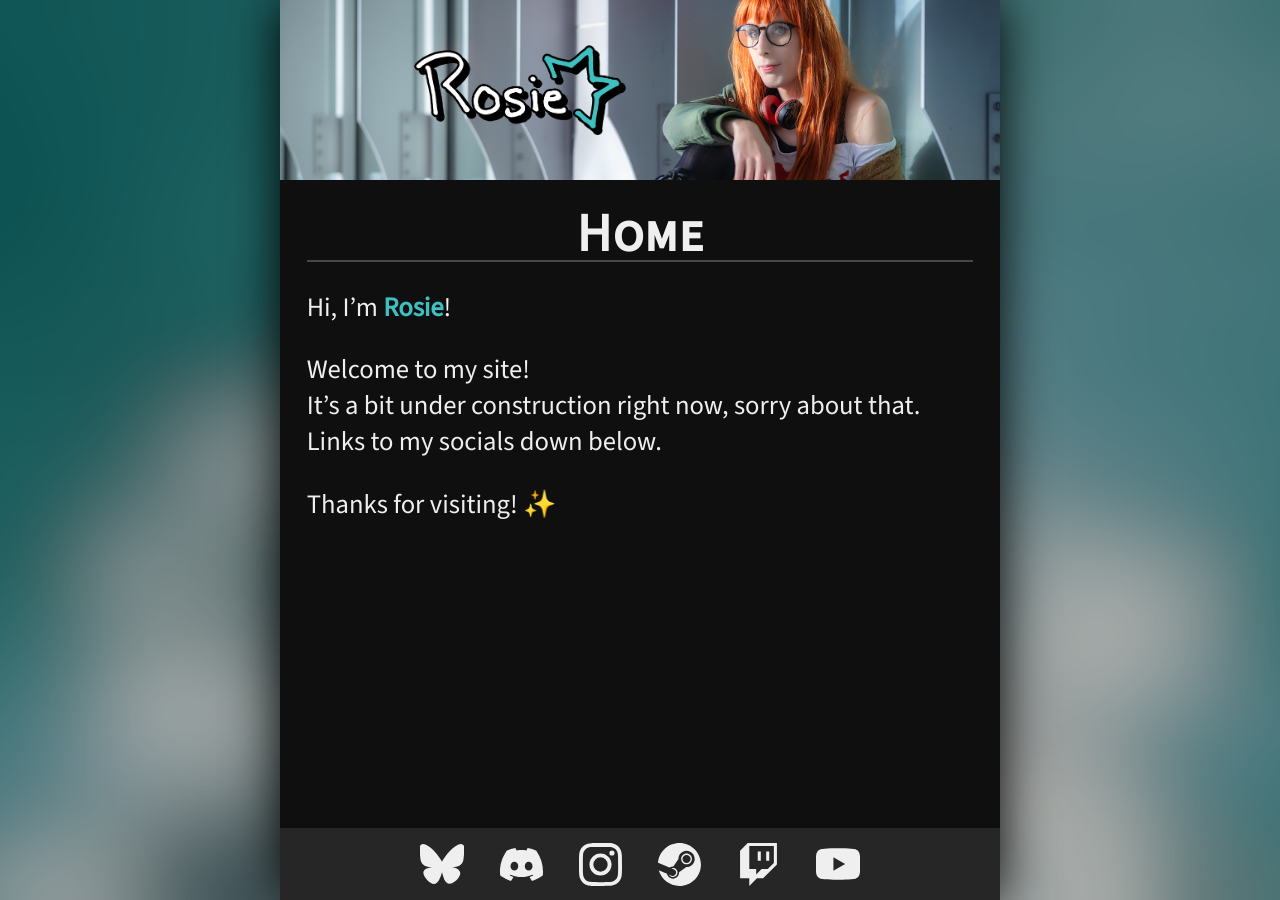
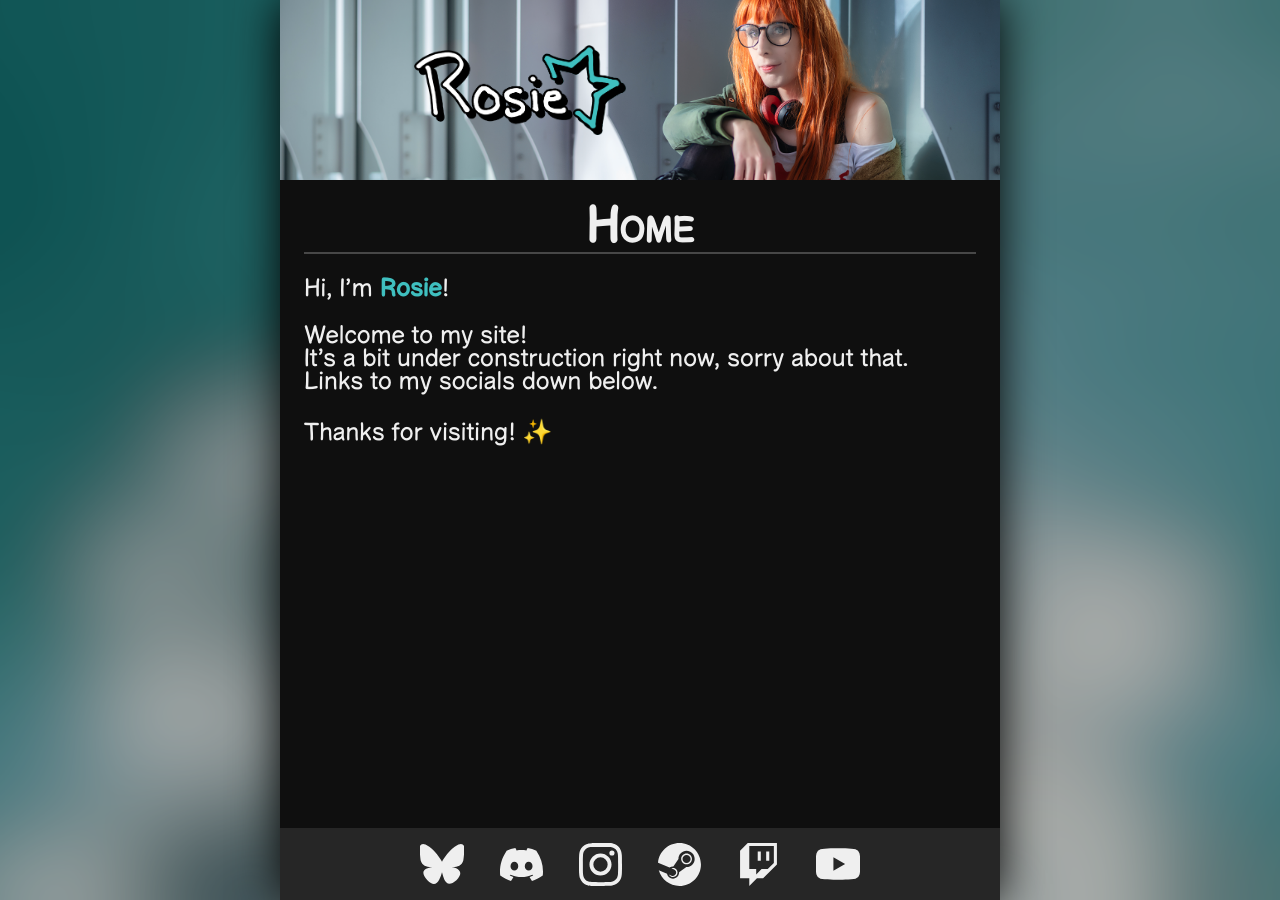
Before and after one commit to apathyhill/rosie.apathyhill.com, a Jekyll site: the page built from index.md, in a window 1280 px wide. Built offline with Jekyll 4.4.1, drawn with Linux system fonts in a browser that asks for light colours.

Commit message:
Font change

```diff
--- a/assets/styles/default.css
+++ b/assets/styles/default.css
@@ -1,6 +1,11 @@
 * {
     padding: 0;
     margin: 0;
+}
+
+@font-face {
+    font-family: "Comic Helvetic";
+    src: url("../fonts/ComicHelvetic_Light.otf");
 }
 
 :root {
@@ -9,8 +14,8 @@
     --color-primary: #3fbfbf;
     --color-secondary: #ff5d00;
 
-    font-size: 20pt;
-    font-family: "Source Sans 3", sans-serif;
+    font-size: 18pt;
+    font-family: "Comic Helvetic", sans-serif;
     color: var(--color-light);
 
     --container-width: 100vw;
```
Also changed, not shown: assets/fonts/ComicHelvetic_Light.otf (added).
